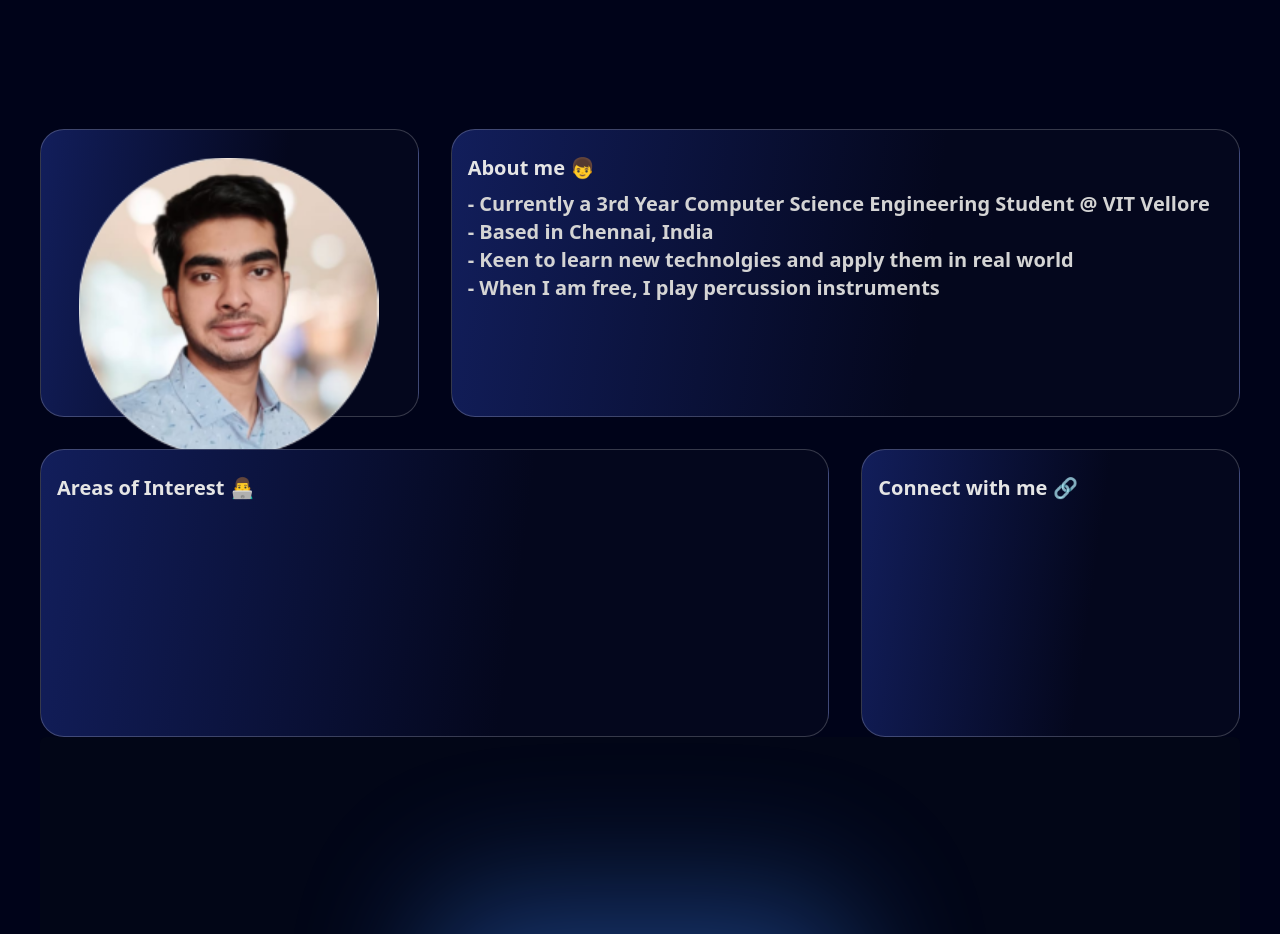
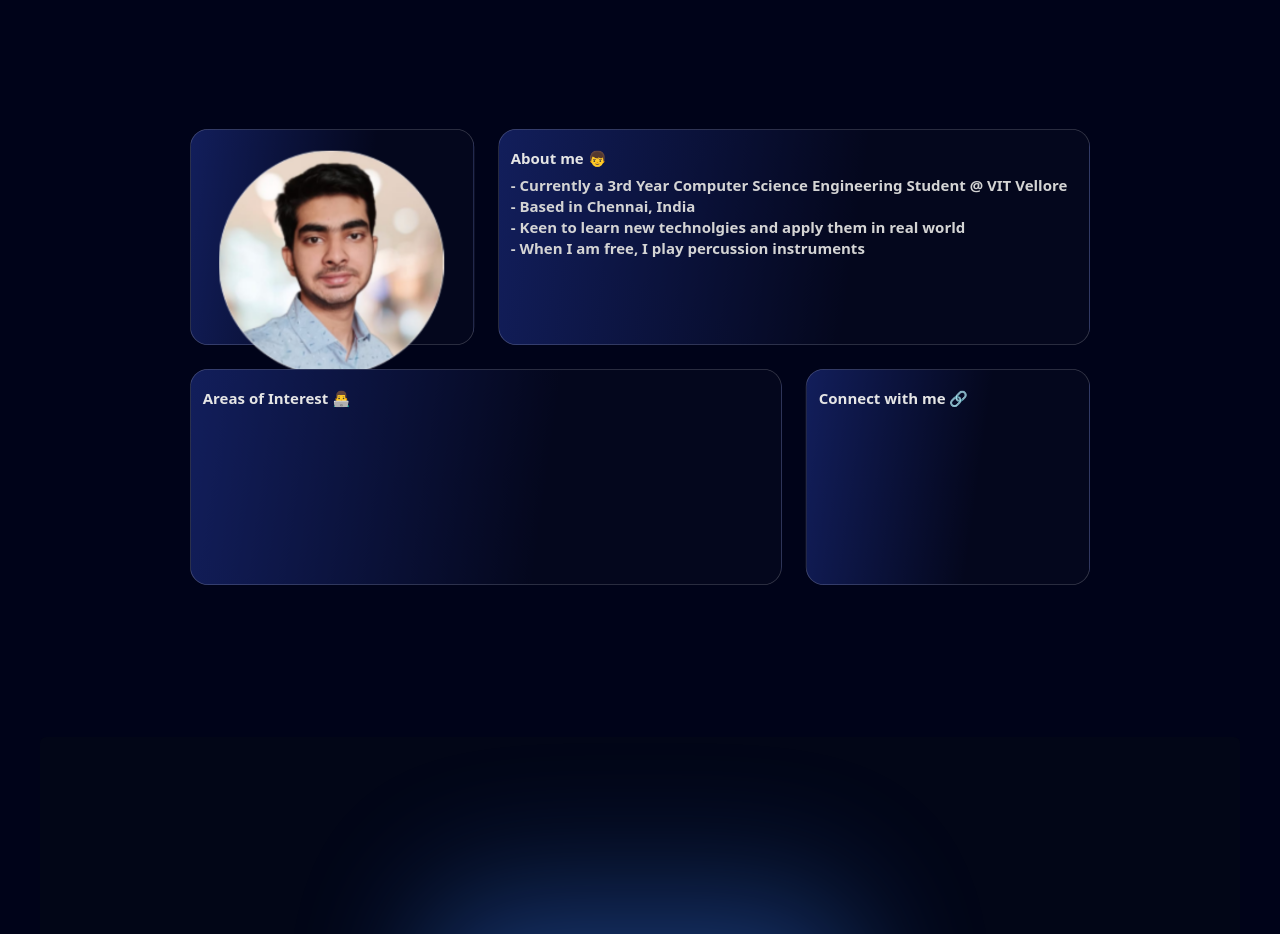
Before and after one commit to Tharun-R-Git/Tharun-Portfolio, a Next.js app: page / in a window 1280 px wide. Shown: the part 720-1654 px from the top of the page. Built offline with nearby package versions, Linux system fonts and the light colour scheme.

Commit message:
Update Grid.tsx

```diff
--- a/components/Grid.tsx
+++ b/components/Grid.tsx
@@ -1,13 +1,13 @@
-
 import { gridItems } from '../data/index'
 import { BentoGrid } from './ui/BentoGrid'
 import { BentoGridItem } from './ui/BentoGrid'
 
 const Grid = () => {
   return (
-    <section id='about'>
-        <BentoGrid>
-            {gridItems.map(({id,title,description,className,img,imgClassName,titleClassName,spareImg})=>(<BentoGridItem
+    <section id='about' className='scale-75 transform origin-top'>
+      <BentoGrid>
+        {gridItems.map(({id, title, description, className, img, imgClassName, titleClassName, spareImg}) => (
+          <BentoGridItem
             id={id}
             key={id}
             title={title}
@@ -17,11 +17,9 @@
             imgClassName={imgClassName}
             titleClassName={titleClassName}
             spareImg={spareImg}
-
-            />))}
-
-        </BentoGrid>
-
+          />
+        ))}
+      </BentoGrid>
     </section>
   )
 }
```
